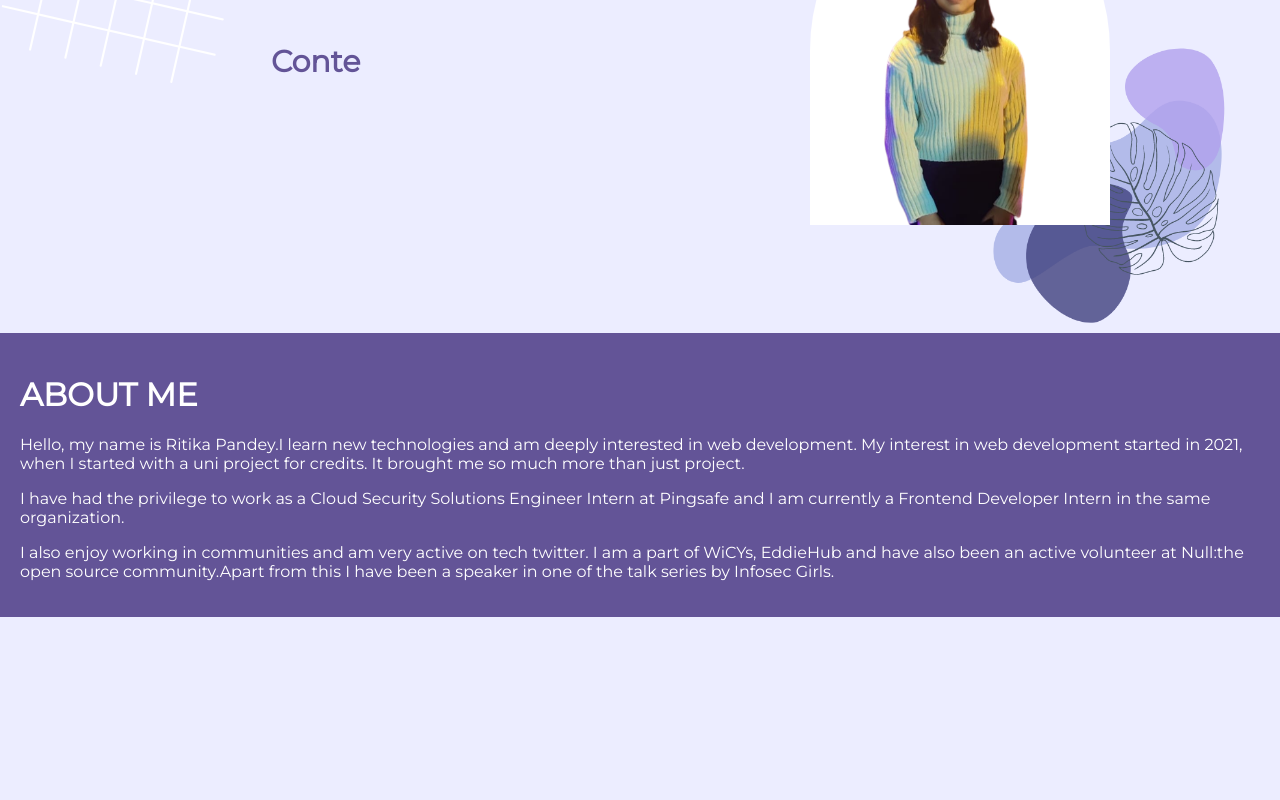
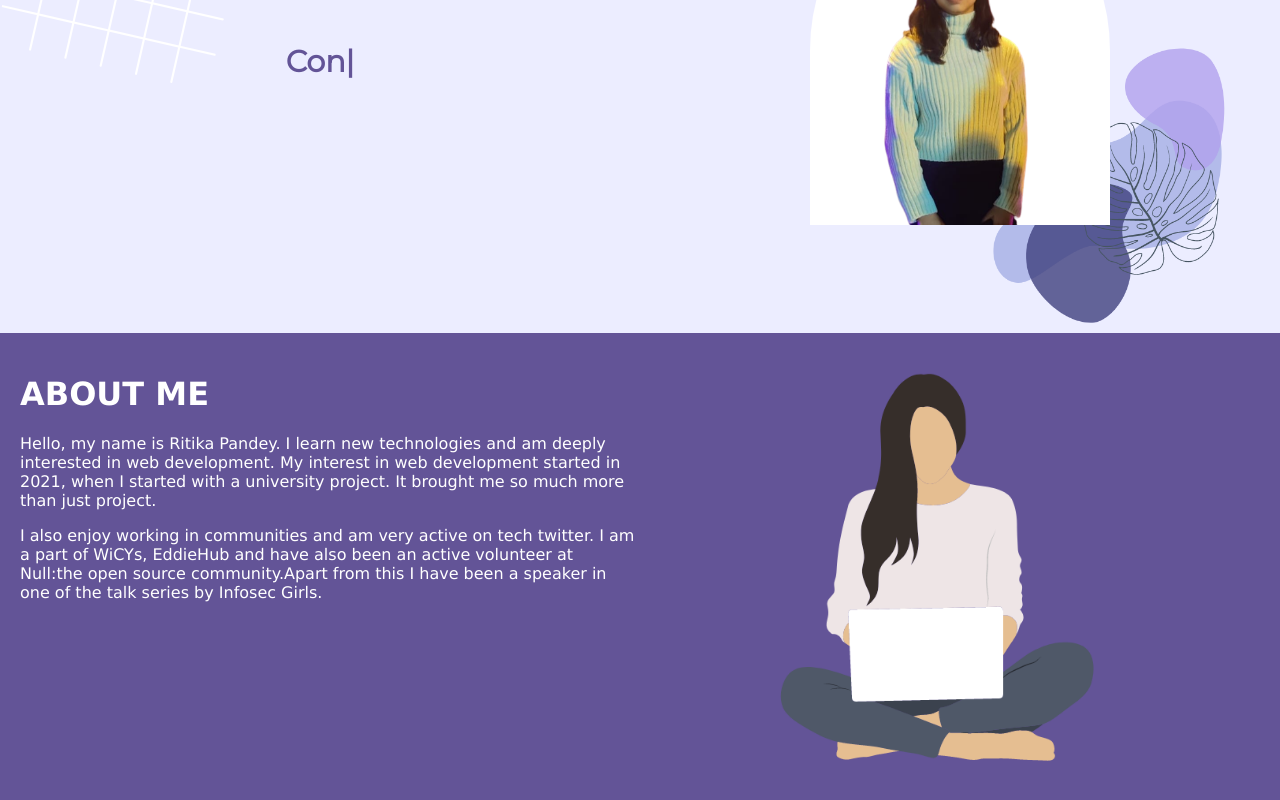
Before and after one commit to Ritika-Pandey01/Portfolio, a React (Create React App) app: page / in a window 1280 px wide. Shown: the part 324-1124 px from the top of the page. Before the commit the page ends 941 px from the top, so only its background shows below. Built offline with nearby package versions, Linux system fonts and the light colour scheme.

Commit message:
Added new elements in About

```diff
--- a/src/Components/About/About.jsx
+++ b/src/Components/About/About.jsx
@@ -1,15 +1,21 @@
 import React from "react";
 import "./about.css";
+import image from "../../assets/girl.png";
 
 function About() {
   return (
     <>
       <div className="about">
+
       <div className="textSection">
       <h1>ABOUT ME</h1>
-      <p>Hello, my name is Ritika Pandey.I learn new technologies and am deeply interested in web development. My interest in web development started in 2021, when I started with a uni project for credits. It brought me so much more than just project.</p>
-      <p>I have had the privilege to work as a Cloud Security Solutions Engineer Intern at Pingsafe and I am currently a Frontend Developer Intern in the same organization.</p>
+      <p>Hello, my name is Ritika Pandey. I learn new technologies and am deeply interested in web development. My interest in web development started in 2021, when I started with a university project. It brought me so much more than just project.</p>
+      {/* <p>I have had the privilege to work as a Cloud Security Solutions Engineer Intern at Pingsafe and I am currently a Frontend Developer Intern in the same organization.</p> */}
       <p>I also enjoy working in communities and am very  active on tech twitter. I am a part of WiCYs, EddieHub and have also been an active volunteer at Null:the open source community.Apart from this I have been a speaker in one of the talk series by Infosec Girls.</p>
+      </div>
+      <div className="graphic">
+      <img src={image} alt="Avatar"/>
+
       </div>
       </div>
     </>
--- a/src/Components/About/about.css
+++ b/src/Components/About/about.css
@@ -3,8 +3,24 @@
     padding: 20px;
     display: flex;
     color: white;
+    flex-direction: row;
 }
 
 .about .textSection{
     flex: 50%;
+    font-family:Verdana, Geneva, Tahoma, sans-serif;
+    font-weight: 200;
 }
+.about .graphic{
+    flex: 50%;
+
+}
+.about .graphic img{
+    width:70%;
+    padding:20px;
+    align-items: right;
+    margin-left: 80px;
+}
+@media (max-width: 600px) {
+    .about{flex-direction: column;}
+}
```
Also changed, not shown: src/assets/girl.png (added).
